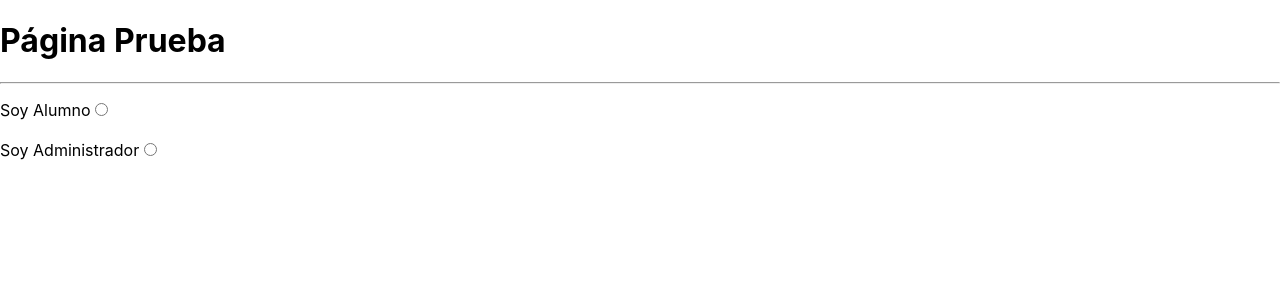
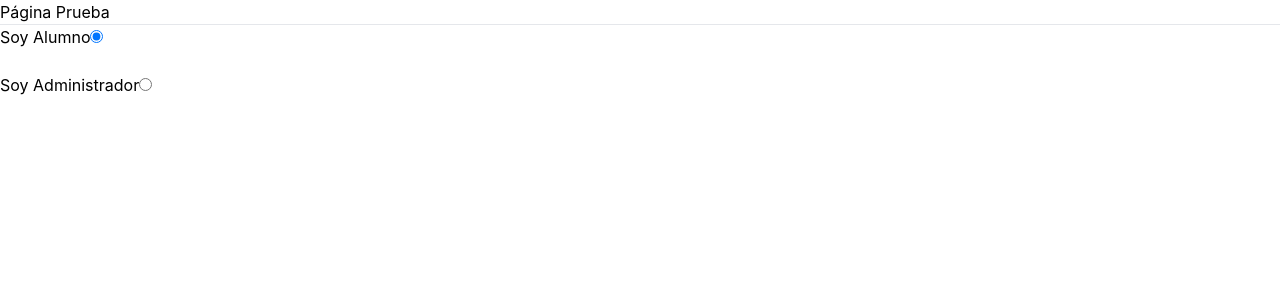
Before and after one commit to GAGV03/pruebaweb, a React (Create React App) app: page / in a window 1280 px wide. Shown: the top 300 px of the page. Built offline with nearby package versions, Linux system fonts and the light colour scheme.

Commit message:
Seguimos intentando Cosa

```diff
--- a/package.json
+++ b/package.json
@@ -34,5 +34,8 @@
       "last 1 firefox version",
       "last 1 safari version"
     ]
+  },
+  "devDependencies": {
+    "tailwindcss": "^3.3.2"
   }
 }
--- a/public/index.html
+++ b/public/index.html
@@ -14,7 +14,7 @@
 
     <link rel="manifest" href="%PUBLIC_URL%/manifest.json" />
 
-    <title>React App</title>
+    <title>Primera prueba WEB</title>
   </head>
   <body>
     <noscript>You need to enable JavaScript to run this app.</noscript>
--- a/src/App.js
+++ b/src/App.js
@@ -1,61 +1,23 @@
 import './App.css';
-import React, {useState} from 'react';
-
-
+import React, {useContext, useState} from 'react';
+import {PruebaContexto}  from './Formulario';
+import Formulario from './Formulario'
 
 export default function App() {
+  const tipoU = useContext(PruebaContexto);
   let forma;
-  if(Primeraforma.tipoUsuario === "Administrador"){
+  if({tipoU} === "Administrador"){
     forma = <FormaAdmin/>
-  } else if(Primeraforma.tipoUsuario === "Alumno"){
+  } else if ({tipoU} === "Alumno"){
     forma = <FormaAlumno/>
   }
   return (
    <>
-   <Primeraforma/>
-   <div>
-      {forma}
-   </div>
+      <Formulario/>
+      <div>
+          {forma}
+      </div>
    </>
-  );
-}
-
-function Primeraforma(){
-const [tipoUsuario,setTipoUsuario] = useState("inidentificado");
-
-const onOptionChange = e =>{
-  setTipoUsuario(e.target.value)
-}
-
-  return (
-    <>
-    <h1>Página Prueba</h1>
-    <hr />
-      <p>
-        <label>
-          Soy Alumno
-          <input
-            type="radio"
-            name="opcionLogin"
-            value="Alumno"
-            checked={tipoUsuario === "Alumno"}
-            onChange={onOptionChange}
-          />
-        </label>
-        <br/>
-        <br/>
-        <label>
-          Soy Administrador
-          <input
-            type="radio"
-            name="opcionLogin"
-            value="Administrador"
-            checked={tipoUsuario === "Administrador"}
-            onChange={onOptionChange}
-          />
-        </label>
-      </p>
-  </>
   );
 }
 
--- /dev/null
+++ b/src/Formulario.jsx
@@ -0,0 +1,42 @@
+import React, {useContext, useState} from 'react';
+
+export const PruebaContexto = React.createContext({tipoUsuario:null})
+
+
+    function Formulario () {
+    const [tipoUsuario,setTipoUsuario] = useState("Alumno");
+  return (
+    <PruebaContexto.Provider value={tipoUsuario}>
+        <>
+        <h1>Página Prueba</h1>
+        <hr />
+        <p>
+            <label>
+            Soy Alumno
+            <input
+                type="radio"
+                name="opcionLogin"
+                value="Alumno"
+                checked={tipoUsuario === "Alumno"}
+                onChange={e => setTipoUsuario(e.target.value)}
+            />
+            </label>
+            <br/>
+            <br/>
+            <label>
+            Soy Administrador
+            <input
+                type="radio"
+                name="opcionLogin"
+                value="Administrador"
+                checked={tipoUsuario === "Administrador"}
+                onChange={e => setTipoUsuario(e.target.value)}
+            />
+            </label>
+        </p>
+    </>
+  </PruebaContexto.Provider>
+  );
+}
+
+export default Formulario;
--- a/src/index.css
+++ b/src/index.css
@@ -1,3 +1,7 @@
+@tailwind base;
+@tailwind components;
+@tailwind utilities;
+
 body {
   margin: 0;
   font-family: -apple-system, BlinkMacSystemFont, 'Segoe UI', 'Roboto', 'Oxygen',
--- a/src/index.js
+++ b/src/index.js
@@ -1,5 +1,5 @@
 import React from 'react';
-import ReactDOM from 'react-dom';
+import ReactDOM from 'react-dom/client';
 import './index.css';
 import App from './App';
 import reportWebVitals from './reportWebVitals';
--- /dev/null
+++ b/tailwind.config.js
@@ -0,0 +1,8 @@
+/** @type {import('tailwindcss').Config} */
+module.exports = {
+  content: [],
+  theme: {
+    extend: {},
+  },
+  plugins: [],
+}
```
Also changed, not shown: 1 other file (tests, documents, lock files or other folders).
